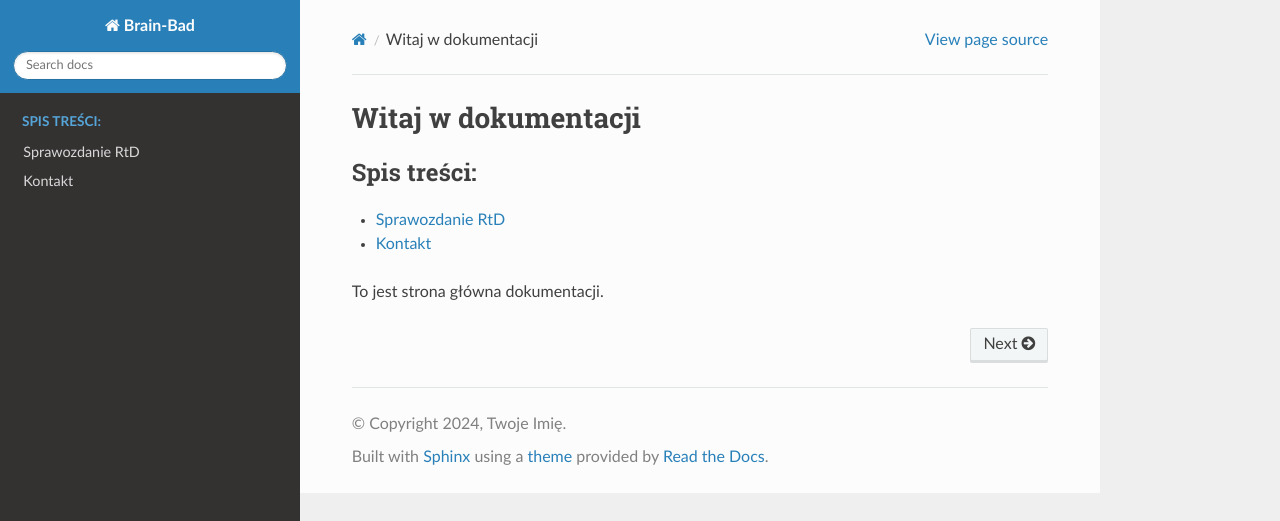
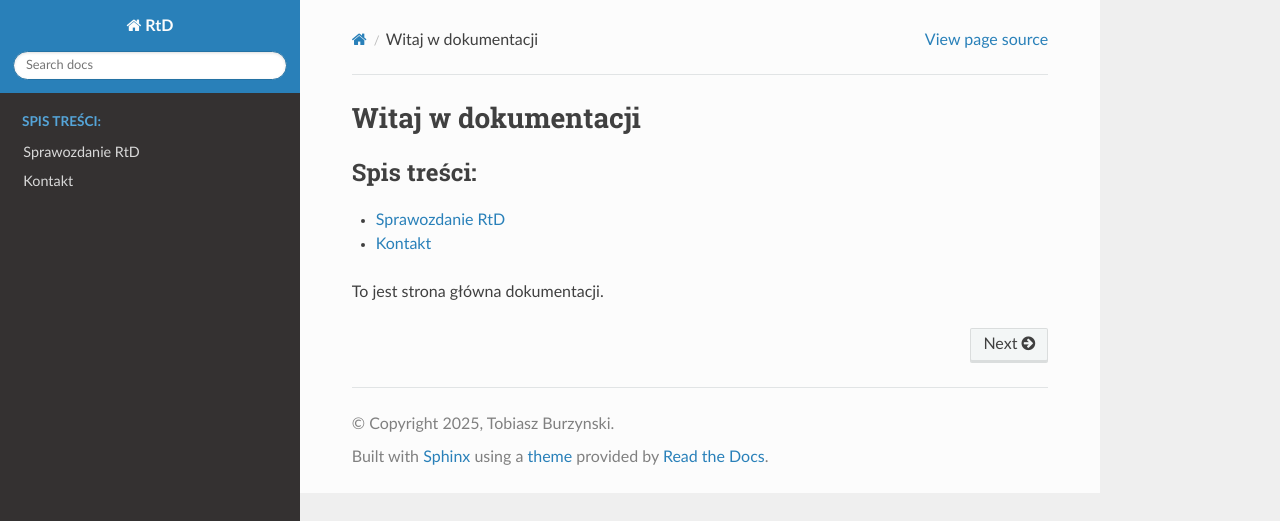
Before and after one commit to Bam-BoS/zse-4TP-ToBu-rtd, a Sphinx documentation site: the page built from docs/index.rst, in a window 1280 px wide. Shown: the top 521 px of the page. Built offline with Sphinx 7.4.7 and the Read the Docs theme 3.1.0, drawn with Linux system fonts in a browser that asks for light colours.

Commit message:
Update conf.py

```diff
--- a/docs/conf.py
+++ b/docs/conf.py
@@ -1,6 +1,6 @@
-project = 'Brain-Bad'
-copyright = '2024, Twoje Imię'
-author = 'Twoje Imię'
+project = 'RtD'
+copyright = '2025, Tobiasz Burzynski'
+author = 'Tobiasz Burzynski'
 
 extensions = []
 html_theme = 'sphinx_rtd_theme'
```
